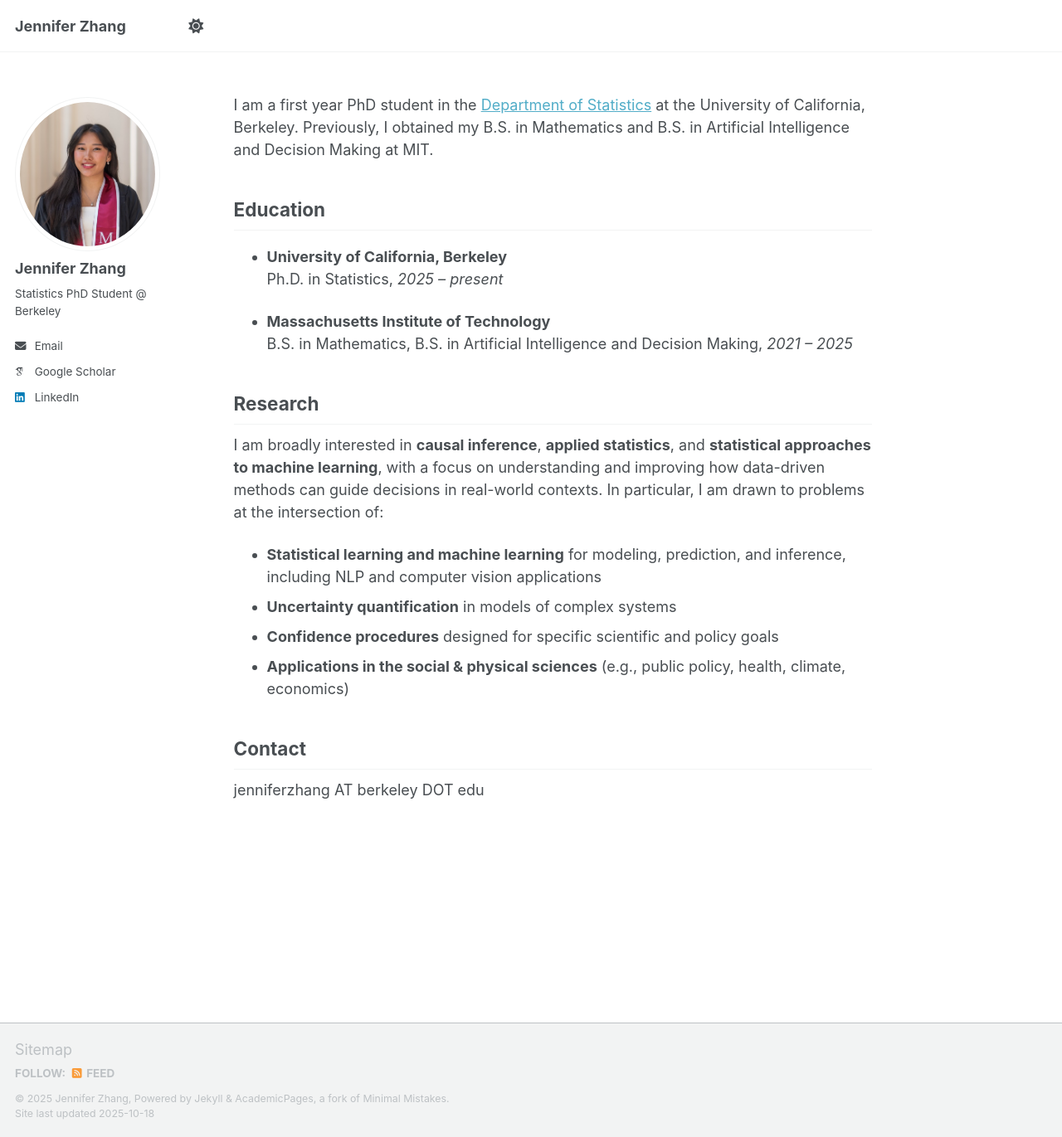
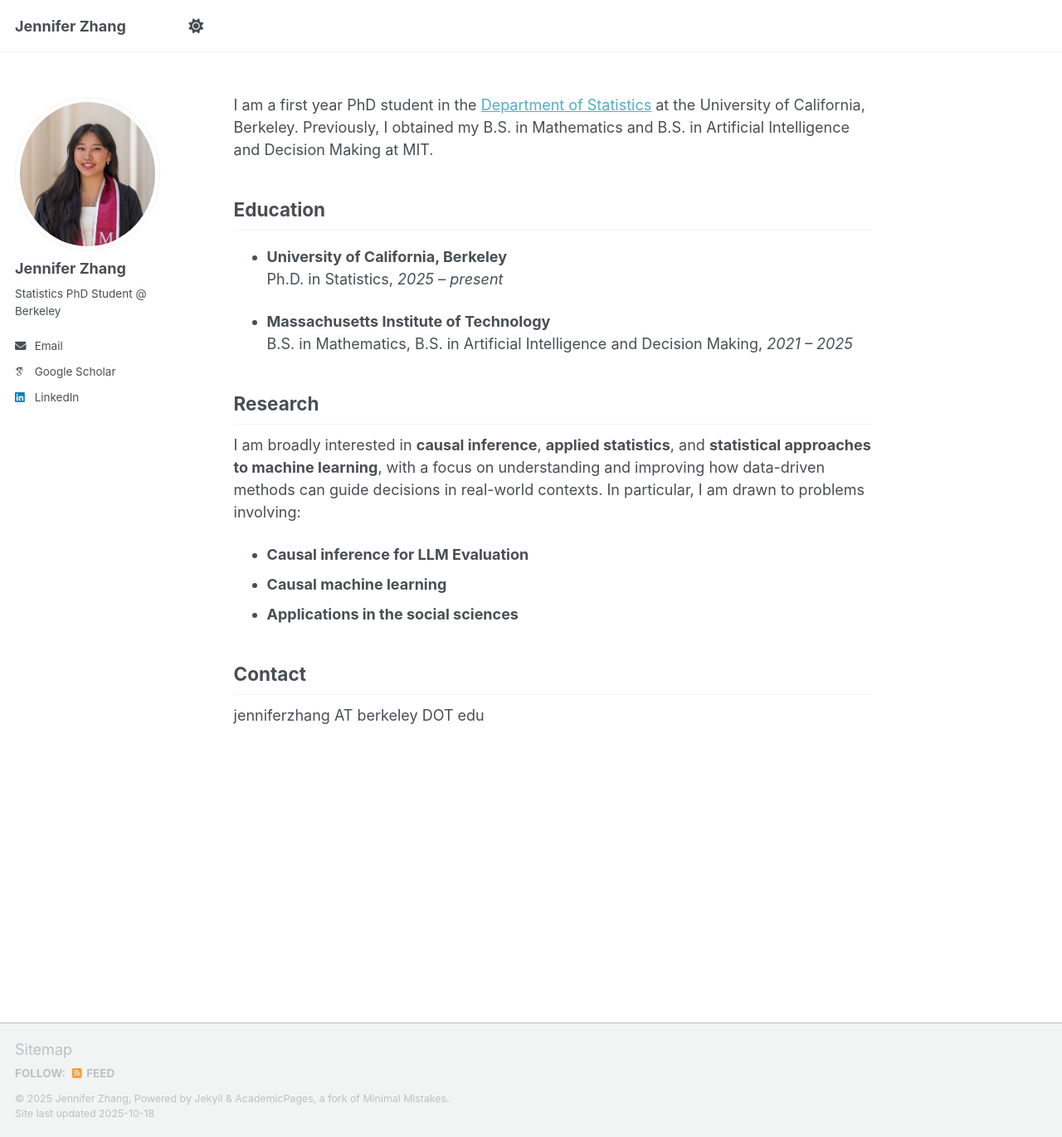
Before and after one commit to jenjzhang/jenjzhang.github.io, a Jekyll site: the page built from _pages/about.md, in a window 1280 px wide and 1371 px high. Shown: the whole window at 83% size. Built offline with Jekyll 4.4.1, drawn with Linux system fonts in a browser that asks for light colours; some web fonts are replaced; a script that is not in the unit is left out.

Commit message:
Update about.md

```diff
--- a/_pages/about.md
+++ b/_pages/about.md
@@ -21,12 +21,11 @@ Education
 Research
 -----
 
-I am broadly interested in **causal inference**, **applied statistics**, and **statistical approaches to machine learning**, with a focus on understanding and improving how data-driven methods can guide decisions in real-world contexts. In particular, I am drawn to problems at the intersection of:
+I am broadly interested in **causal inference**, **applied statistics**, and **statistical approaches to machine learning**, with a focus on understanding and improving how data-driven methods can guide decisions in real-world contexts. In particular, I am drawn to problems involving:
 
-- **Statistical learning and machine learning** for modeling, prediction, and inference, including NLP and computer vision applications
-- **Uncertainty quantification** in models of complex systems
-- **Confidence procedures** designed for specific scientific and policy goals
-- **Applications in the social & physical sciences** (e.g., public policy, health, climate, economics)
+- **Causal inference for LLM Evaluation**
+- **Causal machine learning**
+- **Applications in the social sciences**
 
 
 Contact
```
